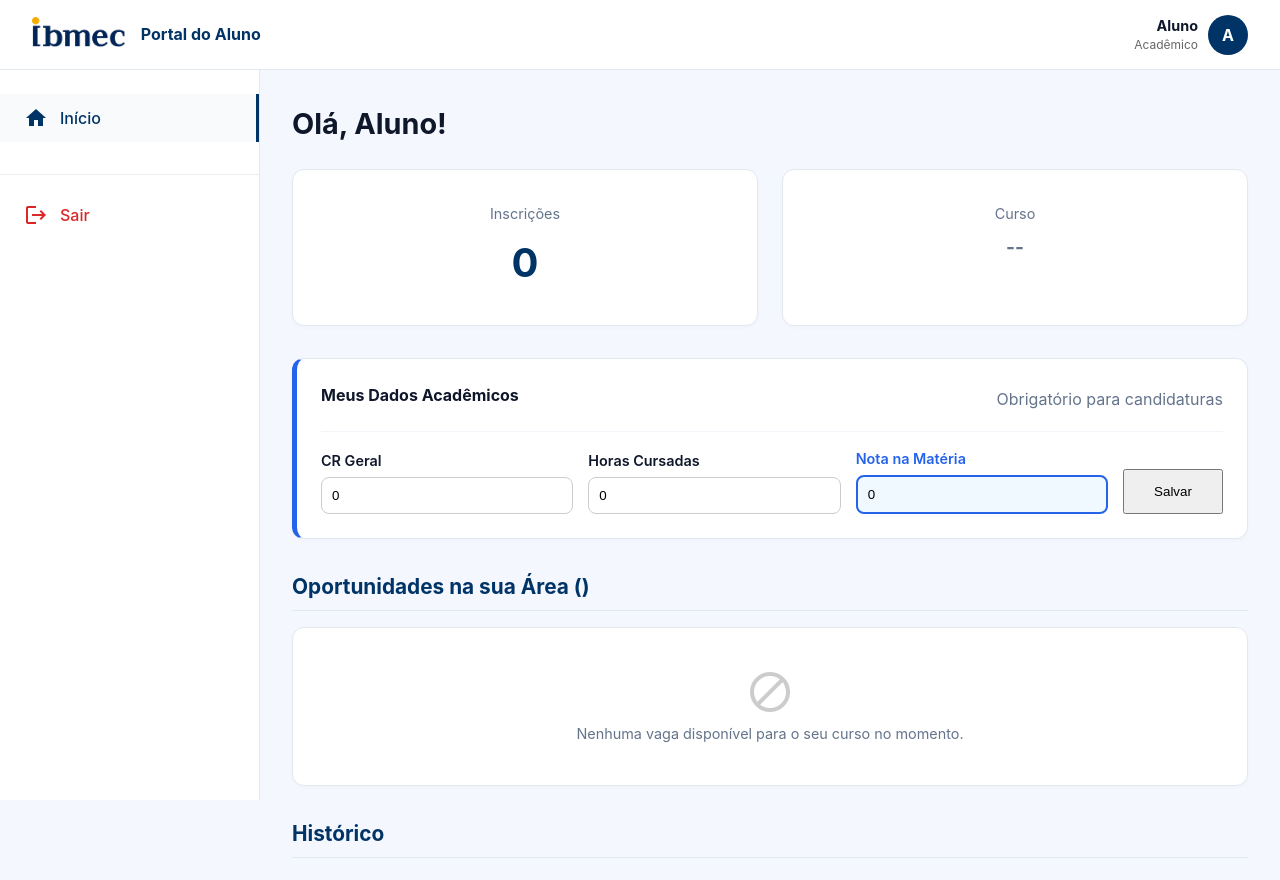
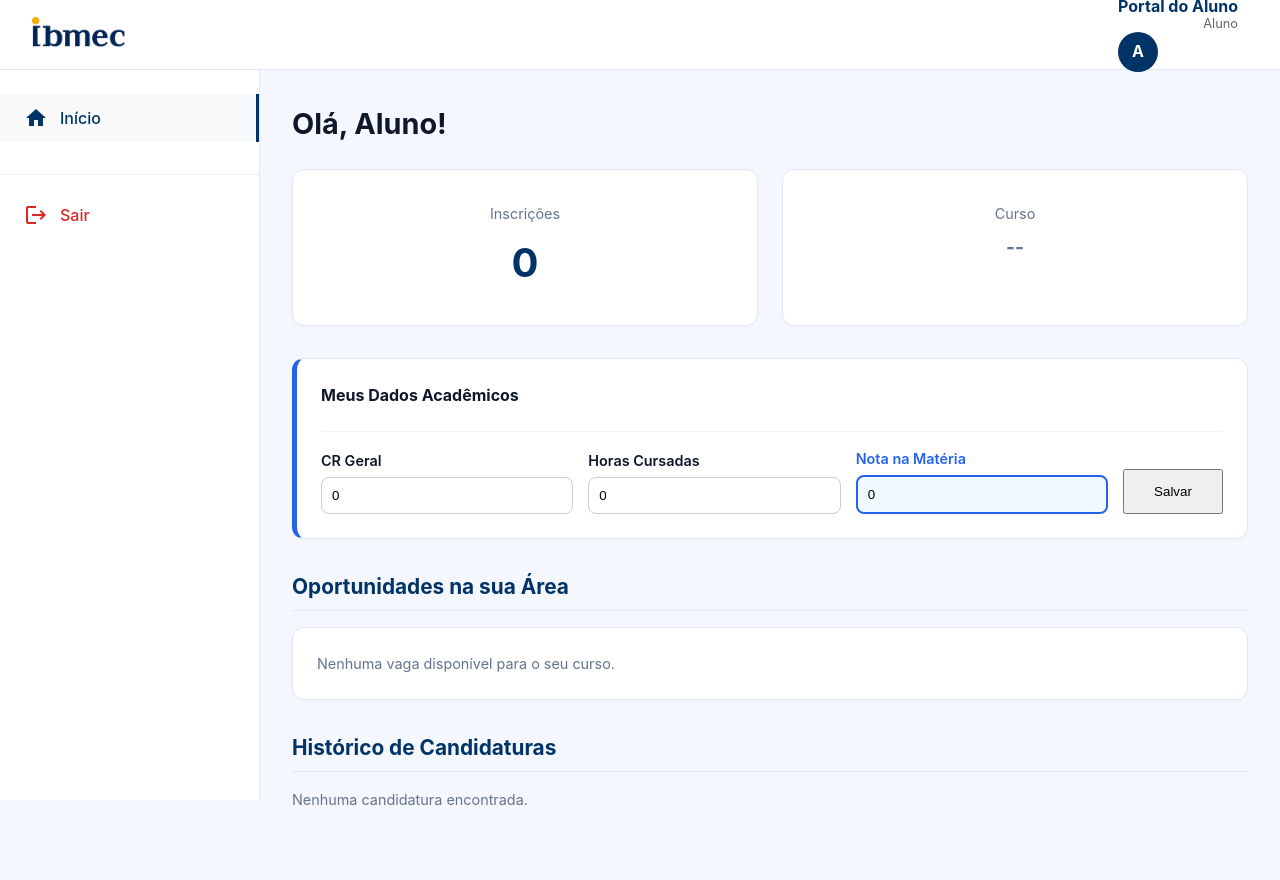
Before and after one commit to Projetos-de-Extensao/PFE_25.2_8002_IV, a React (Vite) app in the folder prototipo-react/: page /painel-aluno in a window 1280 px wide. Shown: the top 880 px of the page. Built offline with nearby package versions, Linux system fonts and the light colour scheme; sample sign-in values are in the browser's storage.

Commit message:
final commit: corrigindo pequenas burradas

```diff
--- a/prototipo-react/src/pages/PainelDoAluno.jsx
+++ b/prototipo-react/src/pages/PainelDoAluno.jsx
@@ -35,7 +35,6 @@ function PainelDoAluno() {
         navigate('/');
     };
 
-    // --- FUNÇÃO AUXILIAR: INPUT COM LIMITE ---
     const handleChangeNota = (e, campo) => {
         let valor = e.target.value;
         if (valor === '') {
@@ -51,7 +50,6 @@ function PainelDoAluno() {
         setDadosAcademicos({ ...dadosAcademicos, [campo]: valor });
     };
 
-    // --- SALVAR DADOS ---
     const handleSalvarDados = async (e) => {
         e.preventDefault();
         setSaving(true);
@@ -77,10 +75,8 @@ function PainelDoAluno() {
         }
     };
 
-    // --- INSCRIÇÃO ---
     const handleInscricao = async (vagaId) => {
         try {
-            // Validação
             const cr = parseFloat(dadosAcademicos.cr_geral);
             const horas = parseInt(dadosAcademicos.horas_cursadas);
             const nota = parseFloat(dadosAcademicos.nota_materia);
@@ -89,7 +85,6 @@ function PainelDoAluno() {
             if (horas < 800) return alert("Requisito não atendido: Você precisa ter no mínimo 800 horas cursadas.");
             if (nota <= 9.0) return alert("Requisito não atendido: Sua nota nesta disciplina deve ser maior que 9.0.");
 
-            // Inscrição
             const { data: { user } } = await supabase.auth.getUser();
             if (!user) return alert("Erro de usuário");
 
@@ -136,13 +131,21 @@ function PainelDoAluno() {
                     });
                 }
 
-                // Buscar Minhas Inscrições
+                // CORREÇÃO: Buscar Minhas Inscrições com DATA e NOTA
                 const { data: minhas } = await supabase.from('inscricoes')
-                    .select(`id, status, vagas ( id, unidade, dia_semana, horario, disciplinas (nome) )`)
-                    .eq('user_id', user.id);
+                    .select(`
+                        id, status, created_at, nota_disciplina,
+                        vagas (
+                            id, unidade, dia_semana, horario,
+                            disciplinas (nome)
+                        )
+                    `)
+                    .eq('user_id', user.id)
+                    .order('created_at', { ascending: false }); // Mais recentes primeiro
+
                 setInscricoes(minhas || []);
 
-                // Buscar Vagas Disponíveis (Filtro de Curso)
+                // Buscar Vagas Disponíveis
                 const { data: vagas } = await supabase.from('vagas')
                     .select(`id, unidade, dia_semana, horario, disciplinas (nome, cursos (slug))`)
                     .eq('status', 'ABERTA');
@@ -168,33 +171,15 @@ function PainelDoAluno() {
 
     return (
         <div className={isSidebarOpen ? 'sidebar-open' : ''}>
-
-            {/* --- HEADER CORRIGIDO E PADRONIZADO --- */}
             <header className="app-header">
-                <div className="header-left" style={{display:'flex', alignItems:'center', gap:'1rem'}}>
-                    <button className="hamburger-menu" onClick={toggleSidebar}>
-                        <span className="material-icons">menu</span>
-                    </button>
+                <button className="hamburger-menu" onClick={toggleSidebar}><span className="material-icons">menu</span></button>
                 <img src={logo} alt="IBMEC" className="ibmec-logo" />
                 <div className="system-title">
+                    <div style={{display:'flex', flexDirection:'column', alignItems:'flex-end', marginRight:'10px', lineHeight:'1.2'}}>
                         <strong>Portal do Aluno</strong>
+                        <small style={{fontWeight:'normal', color:'#666', fontSize:'0.8rem'}}>{userName}</small>
                     </div>
-                </div>
-
-                <div className="header-right">
-                    <div className="user-profile">
-                        <div className="user-info" style={{textAlign: 'right'}}>
-                            <span className="user-name" style={{fontWeight: 'bold', fontSize:'0.9rem', display:'block'}}>
-                                {userName}
-                            </span>
-                            <span className="user-role" style={{fontSize:'0.75rem', color:'#666'}}>
-                                Acadêmico
-                            </span>
-                        </div>
-                        <div className="user-avatar">
-                            {userName.charAt(0).toUpperCase()}
-                        </div>
-                    </div>
+                    <div className="user-avatar">{userName.charAt(0).toUpperCase()}</div>
                 </div>
             </header>
 
@@ -202,20 +187,11 @@ function PainelDoAluno() {
                 <nav className="sidebar-nav">
                     <ul>
                          <li className="sidebar-nav-item active"><Link to="/painel-aluno"><span className="material-icons">home</span> Início</Link></li>
-
-                         {/* Depto CASA só aparece para Coordenadores */}
                          {userRole === 'coord' && (
-                             <li className="sidebar-nav-item">
-                                <Link to="/painel-coordenador" style={{color: '#d97706', fontWeight: 'bold'}}>
-                                    <span className="material-icons">business_center</span> Depto CASA
-                                </Link>
-                             </li>
+                             <li className="sidebar-nav-item"><Link to="/painel-coordenador" style={{color: '#d97706', fontWeight: 'bold'}}><span className="material-icons">business_center</span> Depto CASA</Link></li>
                          )}
-
                          <li className="sidebar-nav-item" style={{marginTop: '2rem', borderTop: '1px solid #eee', paddingTop: '1rem'}}>
-                             <a href="#" onClick={handleLogout} style={{color: '#dc2626'}}>
-                                <span className="material-icons">logout</span> Sair
-                             </a>
+                             <a href="#" onClick={handleLogout} style={{color: '#dc2626'}}><span className="material-icons">logout</span> Sair</a>
                          </li>
                     </ul>
                 </nav>
@@ -237,51 +213,25 @@ function PainelDoAluno() {
                     </div>
                 </div>
 
-                {/* --- DADOS ACADÊMICOS --- */}
                 <div className="card" style={{borderLeft: '5px solid #2563eb'}}>
-                    <div className="card-header">
-                        <h4>Meus Dados Acadêmicos</h4>
-                        <span className="text-muted text-small">Obrigatório para candidaturas</span>
-                    </div>
+                    <div className="card-header"><h4>Meus Dados Acadêmicos</h4></div>
                     <form onSubmit={handleSalvarDados} style={{display: 'flex', gap: '15px', alignItems: 'flex-end', flexWrap: 'wrap'}}>
-
                         <div style={{flex: 1, minWidth: '150px'}}>
                             <label style={{display:'block', marginBottom:'5px', fontWeight:'600', fontSize:'0.9rem'}}>CR Geral</label>
-                            <input
-                                type="number" step="0.01" min="0" max="10" className="form-control"
-                                style={{width:'100%', padding:'10px', borderRadius:'8px', border:'1px solid #ccc'}}
-                                value={dadosAcademicos.cr_geral} onChange={(e) => handleChangeNota(e, 'cr_geral')}
-                                placeholder="Ex: 8.5"
-                            />
+                            <input type="number" step="0.01" min="0" max="10" className="form-control" style={{width:'100%', padding:'10px', borderRadius:'8px', border:'1px solid #ccc'}} value={dadosAcademicos.cr_geral} onChange={(e) => handleChangeNota(e, 'cr_geral')} placeholder="Ex: 8.5" />
                         </div>
-
                         <div style={{flex: 1, minWidth: '150px'}}>
                             <label style={{display:'block', marginBottom:'5px', fontWeight:'600', fontSize:'0.9rem'}}>Horas Cursadas</label>
-                            <input
-                                type="number" min="0" className="form-control"
-                                style={{width:'100%', padding:'10px', borderRadius:'8px', border:'1px solid #ccc'}}
-                                value={dadosAcademicos.horas_cursadas} onChange={(e) => setDadosAcademicos({...dadosAcademicos, horas_cursadas: e.target.value})}
-                                placeholder="Ex: 850"
-                            />
+                            <input type="number" min="0" className="form-control" style={{width:'100%', padding:'10px', borderRadius:'8px', border:'1px solid #ccc'}} value={dadosAcademicos.horas_cursadas} onChange={(e) => setDadosAcademicos({...dadosAcademicos, horas_cursadas: e.target.value})} placeholder="Ex: 850" />
                         </div>
-
                         <div style={{flex: 1, minWidth: '150px'}}>
                             <label style={{display:'block', marginBottom:'5px', fontWeight:'600', fontSize:'0.9rem', color:'#2563eb'}}>Nota na Matéria</label>
-                            <input
-                                type="number" step="0.1" min="0" max="10" className="form-control"
-                                style={{width:'100%', padding:'10px', borderRadius:'8px', border:'2px solid #2563eb', backgroundColor:'#f0f9ff'}}
-                                value={dadosAcademicos.nota_materia} onChange={(e) => handleChangeNota(e, 'nota_materia')}
-                                placeholder="Ex: 9.5"
-                            />
+                            <input type="number" step="0.1" min="0" max="10" className="form-control" style={{width:'100%', padding:'10px', borderRadius:'8px', border:'2px solid #2563eb', backgroundColor:'#f0f9ff'}} value={dadosAcademicos.nota_materia} onChange={(e) => handleChangeNota(e, 'nota_materia')} placeholder="Ex: 9.5" />
                         </div>
-
-                        <button type="submit" className="btn btn-primary" style={{height: '45px', minWidth:'100px'}}>
-                            {saving ? '...' : 'Salvar'}
-                        </button>
+                        <button type="submit" className="btn btn-primary" style={{height: '45px', minWidth:'100px'}}>{saving ? '...' : 'Salvar'}</button>
                     </form>
                 </div>
 
-                {/* AGENDA */}
                 {minhasMonitoriasAtivas.length > 0 && (
                     <>
                         <h2>Minha Agenda</h2>
@@ -306,18 +256,11 @@ function PainelDoAluno() {
                     </>
                 )}
 
-                {/* OPORTUNIDADES */}
-                <h2>Oportunidades na sua Área ({userCurso})</h2>
+                <h2>Oportunidades na sua Área</h2>
                 <div className="card">
                     <div className="card-content">
                         {loading && <p>Carregando...</p>}
-                        {!loading && vagasDisponiveis.length === 0 && (
-                            <div style={{textAlign:'center', padding:'1rem'}}>
-                                <span className="material-icons" style={{fontSize:'3rem', color:'#ccc'}}>block</span>
-                                <p>Nenhuma vaga disponível para o seu curso no momento.</p>
-                            </div>
-                        )}
-
+                        {!loading && vagasDisponiveis.length === 0 && <p>Nenhuma vaga disponível para o seu curso.</p>}
                         {vagasDisponiveis.map(vaga => {
                             const jaInscrito = inscricoes.some(i => i.vagas?.id === vaga.id);
                             return (
@@ -326,31 +269,47 @@ function PainelDoAluno() {
                                         <h5 style={{fontWeight:'bold'}}>{vaga.disciplinas?.nome}</h5>
                                         <p className="text-muted">{vaga.unidade} • {vaga.dia_semana} • {vaga.horario}</p>
                                     </div>
-                                    {jaInscrito ? (
-                                        <span className="badge bg-yellow">Inscrito</span>
-                                    ) : (
-                                        <button className="btn btn-primary" onClick={() => handleInscricao(vaga.id)}>
-                                            Inscrever-se
-                                        </button>
-                                    )}
+                                    {jaInscrito ? <span className="badge bg-yellow">Inscrito</span> : <button className="btn btn-primary" onClick={() => handleInscricao(vaga.id)}>Inscrever-se</button>}
                                 </div>
                             );
                         })}
                     </div>
                 </div>
 
-                <h2>Histórico</h2>
+                {/* --- HISTÓRICO CORRIGIDO --- */}
+                <h2>Histórico de Candidaturas</h2>
+                <div style={{display: 'grid', gridTemplateColumns: 'repeat(auto-fit, minmax(300px, 1fr))', gap: '1rem'}}>
                     {inscricoes.map(i => (
-                    <div className="card disciplina-item" key={i.id}>
-                        <div className="card-header">
-                            <h4>{i.vagas?.disciplinas?.nome}</h4>
+                        <div className="card" key={i.id} style={{
+                            borderLeft: `5px solid ${i.status === 'APROVADO' ? '#16a34a' : i.status === 'REJEITADO' ? '#dc2626' : '#f59e0b'}`,
+                            display: 'flex', flexDirection: 'column', gap: '10px'
+                        }}>
+                            <div style={{display:'flex', justifyContent:'space-between', alignItems:'flex-start'}}>
+                                <div>
+                                    <h4 style={{margin:0, color:'#003366'}}>{i.vagas?.disciplinas?.nome}</h4>
+                                    <p className="text-muted" style={{fontSize:'0.85rem', margin:0}}>{i.vagas?.unidade}</p>
+                                </div>
                                 <span className={`badge ${i.status === 'APROVADO' ? 'bg-green' : i.status === 'REJEITADO' ? 'bg-red' : 'bg-yellow'}`}>
                                     {i.status}
                                 </span>
                             </div>
-                        <p>Unidade: {i.vagas?.unidade}</p>
+
+                            <div style={{borderTop: '1px solid #eee', paddingTop: '10px', marginTop: '5px', fontSize: '0.9rem', color: '#555'}}>
+                                <div style={{display:'flex', alignItems:'center', gap:'8px'}}>
+                                    <span className="material-icons" style={{fontSize:'1rem', color:'#999'}}>event</span>
+                                    <span>Inscrito: {new Date(i.created_at).toLocaleDateString('pt-BR')}</span>
+                                </div>
+                                {i.nota_disciplina > 0 && (
+                                    <div style={{display:'flex', alignItems:'center', gap:'8px', marginTop:'5px'}}>
+                                        <span className="material-icons" style={{fontSize:'1rem', color:'#999'}}>grade</span>
+                                        <span>Nota enviada: <strong>{i.nota_disciplina}</strong></span>
+                                    </div>
+                                )}
+                            </div>
                         </div>
                     ))}
+                </div>
+                {!loading && inscricoes.length === 0 && <p className="text-muted">Nenhuma candidatura encontrada.</p>}
             </main>
         </div>
     );
```
Lines whose indentation alone changed are shown as unchanged.
